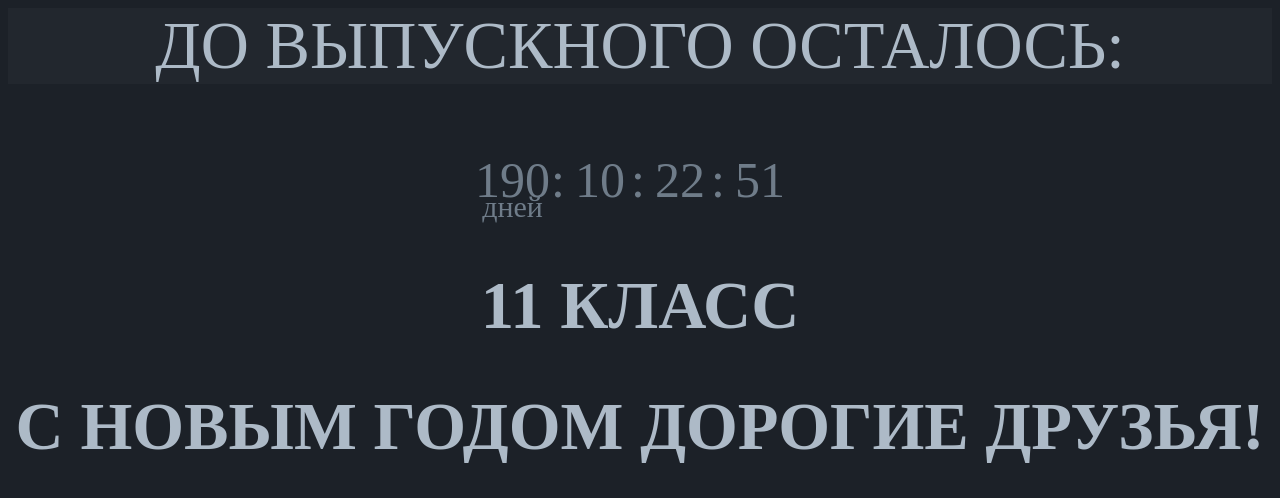
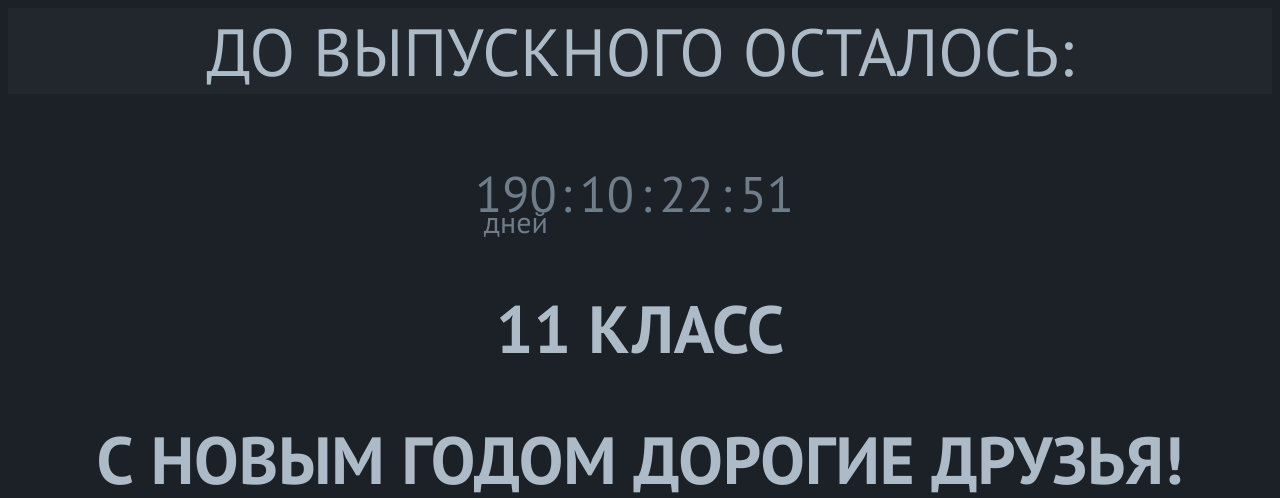
Before and after one commit to divmone/site, a plain HTML site: page index.html in a window 1280 px wide. Shown: the top 498 px of the page. Drawn offline with Linux system fonts and the light colour scheme.

Commit message:
add new font

```diff
--- a/style.css
+++ b/style.css
@@ -1,3 +1,4 @@
+@import url('https://fonts.googleapis.com/css2?family=PT+Sans:wght@400;700&display=swap');
 .timer {
     display:block;
     margin:auto;
@@ -66,7 +67,9 @@ li{
     text-align: center;
     font-size: 30pt;
     color: #adbac7;
+
 }
 body{
   background-color: #1c2128;
+  font-family: 'PT Sans', sans-serif;
 }
```
